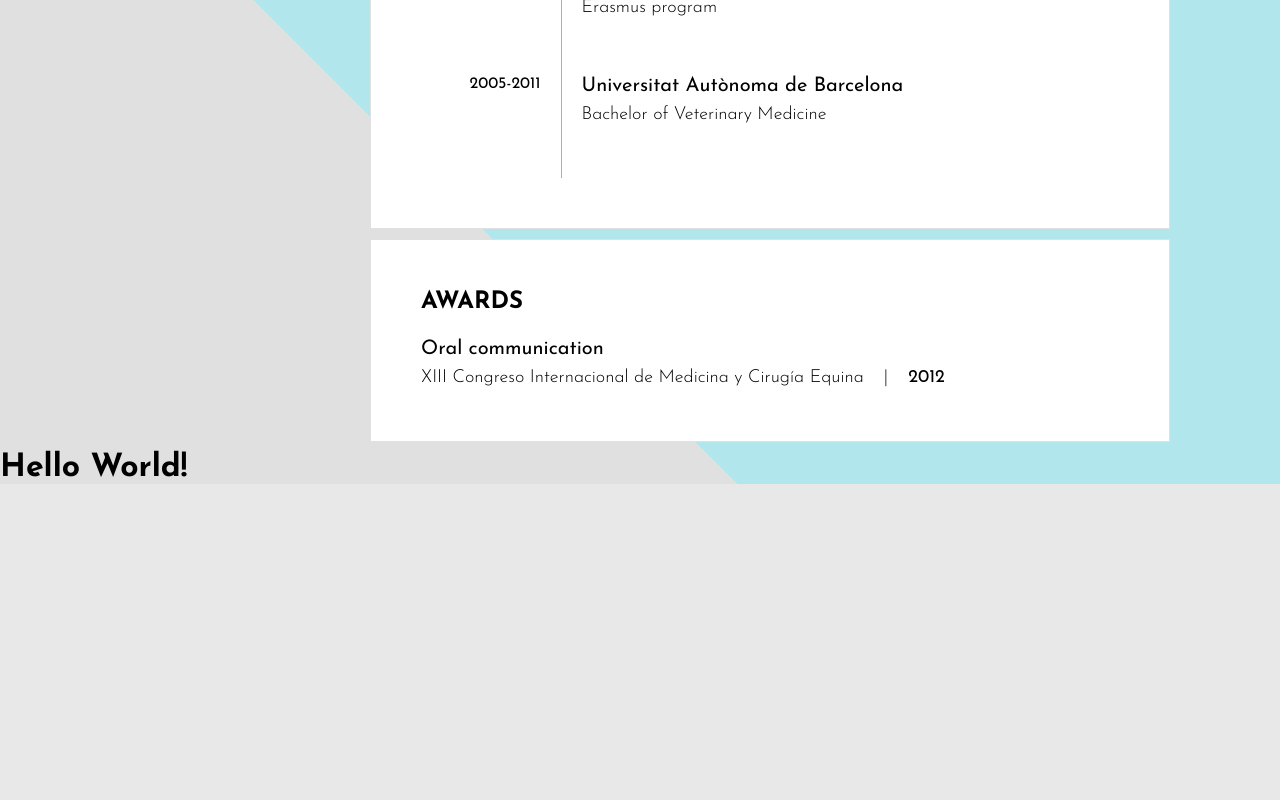
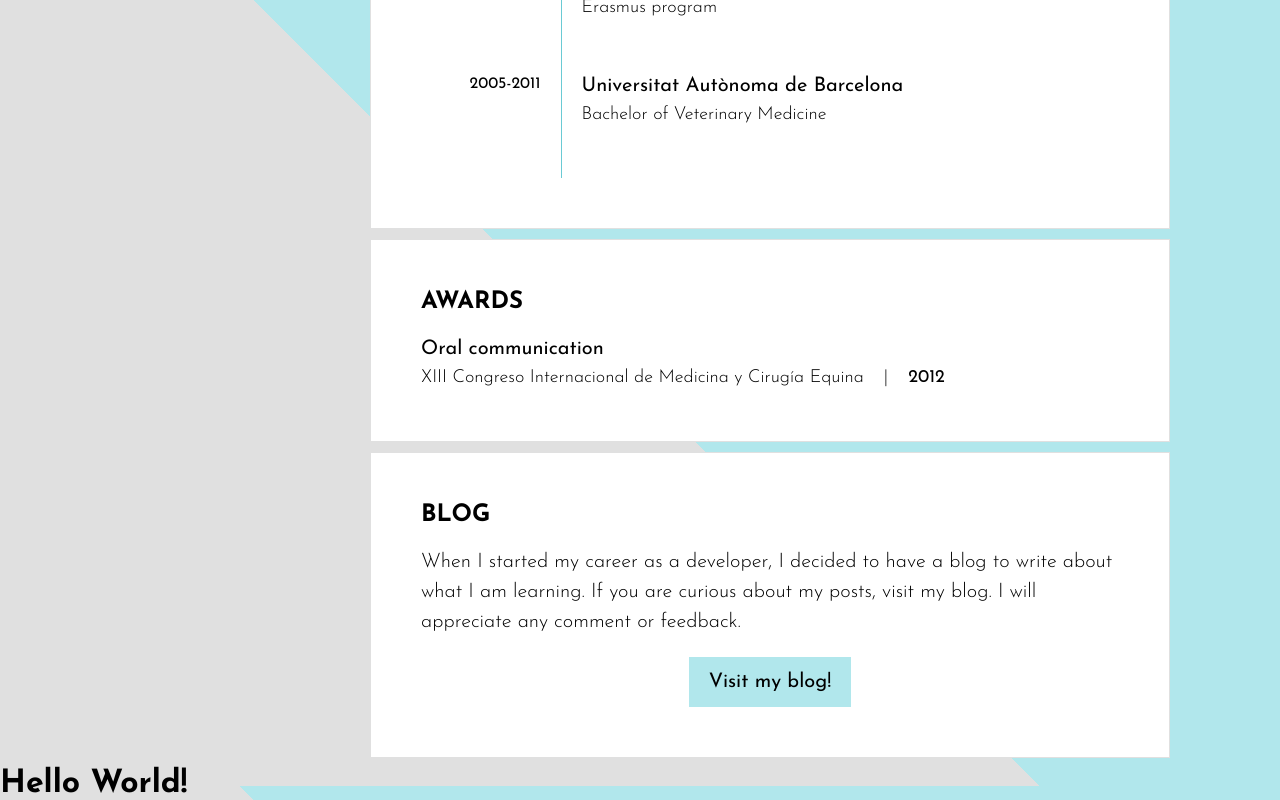
Before and after one commit to Laura-SM/vetToDev, a React (Create React App) app in the folder frontend/: page / in a window 1280 px wide. Shown: the part 2414-3214 px from the top of the page. Before the commit the page ends 2898 px from the top, so only its background shows below. Built offline with nearby package versions, Linux system fonts and the light colour scheme.

Commit message:
Add Blog component at index

```diff
--- a/frontend/src/components/Resume/index.tsx
+++ b/frontend/src/components/Resume/index.tsx
@@ -5,6 +5,7 @@ import Experience from '../Experience';
 import Education from '../Education';
 import LateralNavigator from '../LateralNavigator';
 import Awards from '../Awards';
+import Blog from '../Blog';
 import './Resume.scss';
 
 function Resume() {
@@ -18,6 +19,7 @@ function Resume() {
         <Experience />
         <Education />
         <Awards />
+        <Blog />
       </div>
       <div className="lateralNavigatorContainer">
         <LateralNavigator />
```
